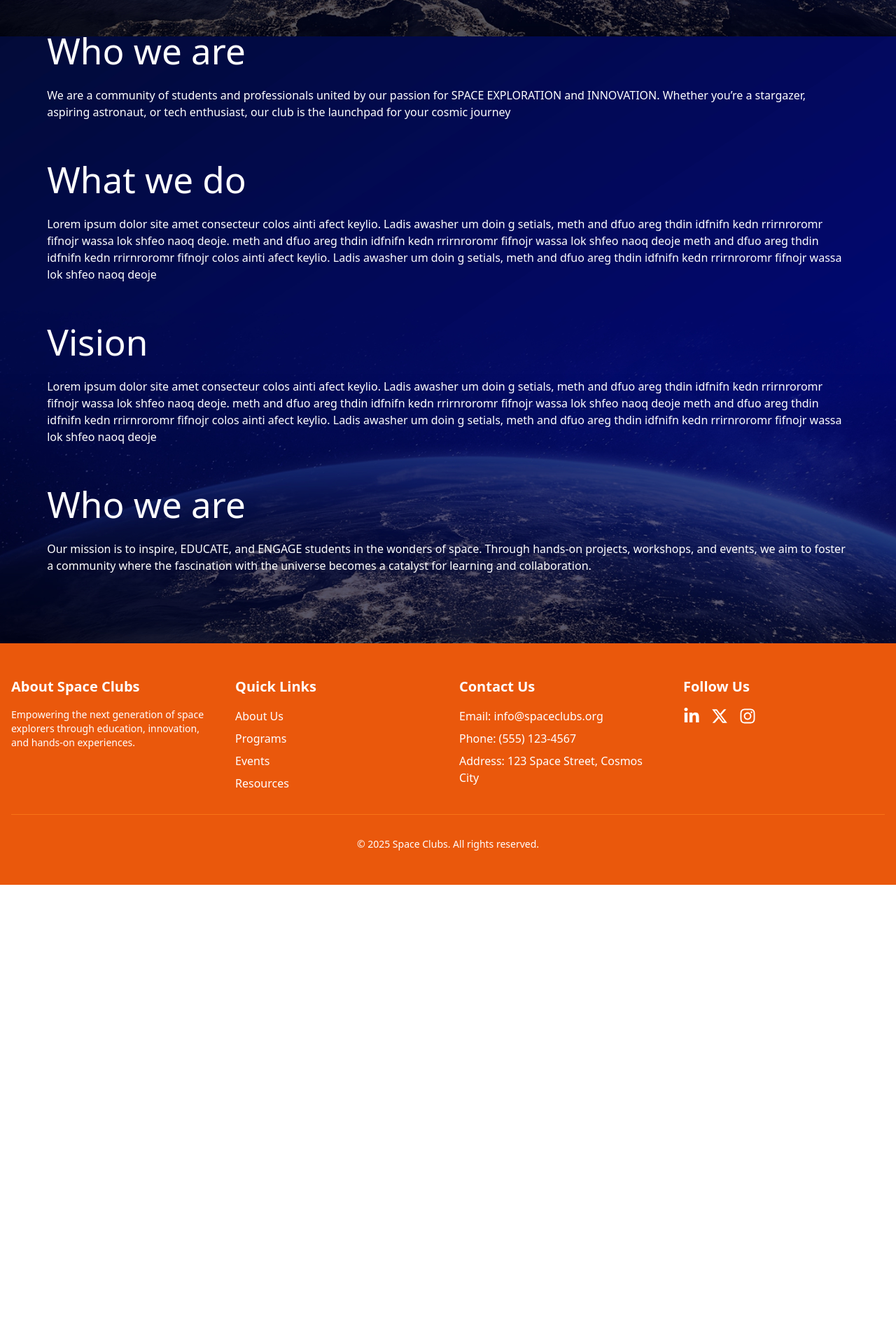
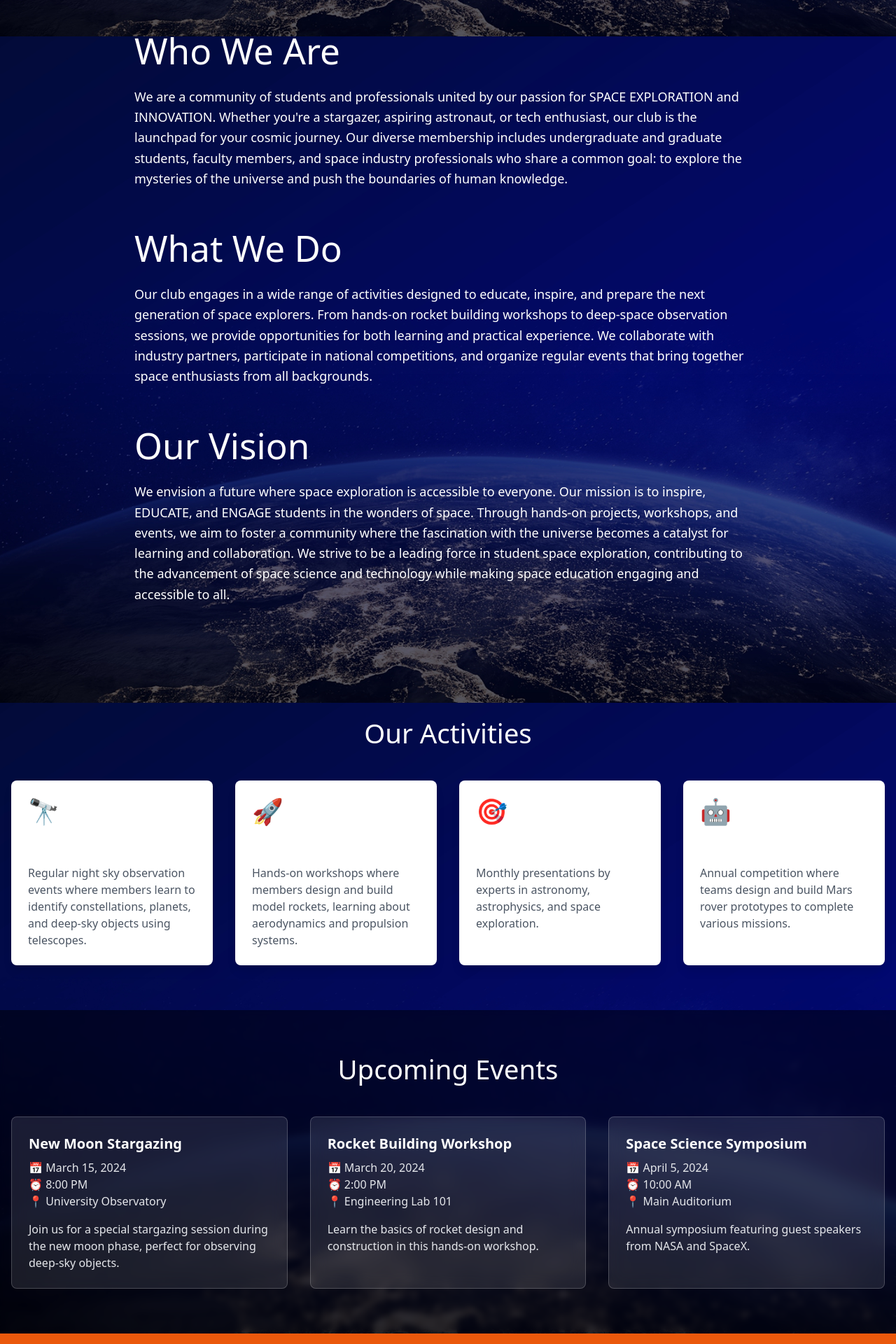
Before and after one commit to samuelajala01/space-clubs-lasu, a Next.js app: page / in a window 1280 px wide. Shown: the part 900-2820 px from the top of the page at 70% size. Before the commit the page ends 2164 px from the top, so only its background shows below. Built offline with nearby package versions, Linux system fonts and the light colour scheme.

Commit message:
feat: add ActivitiesSection and UpcomingEvents components

```diff
--- /dev/null
+++ b/src/app/Components/ActivitiesSection.jsx
@@ -0,0 +1,54 @@
+import React from "react";
+
+const ActivitiesSection = () => {
+  const activities = [
+    {
+      title: "Stargazing Sessions",
+      description:
+        "Regular night sky observation events where members learn to identify constellations, planets, and deep-sky objects using telescopes.",
+      icon: "🔭",
+    },
+    {
+      title: "Rocket Building",
+      description:
+        "Hands-on workshops where members design and build model rockets, learning about aerodynamics and propulsion systems.",
+      icon: "🚀",
+    },
+    {
+      title: "Space Science Talks",
+      description:
+        "Monthly presentations by experts in astronomy, astrophysics, and space exploration.",
+      icon: "🎯",
+    },
+    {
+      title: "Mars Rover Challenge",
+      description:
+        "Annual competition where teams design and build Mars rover prototypes to complete various missions.",
+      icon: "🤖",
+    },
+  ];
+
+  return (
+    <section className="py-16">
+      <div className="container mx-auto px-4">
+        <h2 className="text-4xl md:text-[3vw] mb-12 text-center">
+          Our Activities
+        </h2>
+        <div className="grid grid-cols-1 md:grid-cols-2 lg:grid-cols-4 gap-8">
+          {activities.map((activity, index) => (
+            <div
+              key={index}
+              className="bg-white p-6 rounded-lg shadow-lg hover:shadow-xl transition-shadow"
+            >
+              <div className="text-4xl mb-4">{activity.icon}</div>
+              <h3 className="text-xl font-bold mb-3">{activity.title}</h3>
+              <p className="text-gray-600">{activity.description}</p>
+            </div>
+          ))}
+        </div>
+      </div>
+    </section>
+  );
+};
+
+export default ActivitiesSection;
--- /dev/null
+++ b/src/app/Components/UpcomingEvents.jsx
@@ -0,0 +1,61 @@
+import React from "react";
+
+const UpcomingEvents = () => {
+  const events = [
+    {
+      title: "New Moon Stargazing",
+      date: "March 15, 2024",
+      time: "8:00 PM",
+      location: "University Observatory",
+      description:
+        "Join us for a special stargazing session during the new moon phase, perfect for observing deep-sky objects.",
+    },
+    {
+      title: "Rocket Building Workshop",
+      date: "March 20, 2024",
+      time: "2:00 PM",
+      location: "Engineering Lab 101",
+      description:
+        "Learn the basics of rocket design and construction in this hands-on workshop.",
+    },
+    {
+      title: "Space Science Symposium",
+      date: "April 5, 2024",
+      time: "10:00 AM",
+      location: "Main Auditorium",
+      description:
+        "Annual symposium featuring guest speakers from NASA and SpaceX.",
+    },
+  ];
+
+  return (
+    <section className="py-16 relative">
+      <div className="absolute inset-0 bg-black/50 backdrop-blur-sm"></div>
+      <div className="container mx-auto px-4 relative z-10">
+        <h2 className="text-4xl md:text-[3vw] mb-12 text-center text-white">
+          Upcoming Events
+        </h2>
+        <div className="grid grid-cols-1 md:grid-cols-2 lg:grid-cols-3 gap-8">
+          {events.map((event, index) => (
+            <div
+              key={index}
+              className="bg-white/10 backdrop-blur-md border border-white/20 rounded-lg p-6 hover:bg-white/20 transition-all duration-300"
+            >
+              <h3 className="text-xl font-bold mb-2 text-white">
+                {event.title}
+              </h3>
+              <div className="text-gray-200 mb-4">
+                <p>📅 {event.date}</p>
+                <p>⏰ {event.time}</p>
+                <p>📍 {event.location}</p>
+              </div>
+              <p className="text-gray-200">{event.description}</p>
+            </div>
+          ))}
+        </div>
+      </div>
+    </section>
+  );
+};
+
+export default UpcomingEvents;
--- a/src/app/page.js
+++ b/src/app/page.js
@@ -1,6 +1,8 @@
 import Image from "next/image";
 import HomePage from "./Components/HomePage";
 import HeroSection from "./Components/HeroSection";
+import ActivitiesSection from "./Components/ActivitiesSection";
+import UpcomingEvents from "./Components/UpcomingEvents";
 
 export default function Home() {
   return (
@@ -8,52 +10,52 @@ export default function Home() {
       <HeroSection />
       <section className="mt-72 p-[4vw]">
         <div className="p-4 mb-8">
-          <div className="">
-            <h2 className="text-4xl md:text-[4vw] mb-8">Who we are</h2>
-            <p>
-            We are a community of students and professionals united by our passion for SPACE EXPLORATION and INNOVATION. Whether you’re a stargazer, aspiring astronaut, or tech enthusiast, our club is the launchpad for your cosmic journey
+          <div className="max-w-4xl mx-auto">
+            <h2 className="text-4xl md:text-[4vw] mb-8">Who We Are</h2>
+            <p className="text-lg leading-relaxed">
+              We are a community of students and professionals united by our
+              passion for SPACE EXPLORATION and INNOVATION. Whether you're a
+              stargazer, aspiring astronaut, or tech enthusiast, our club is the
+              launchpad for your cosmic journey. Our diverse membership includes
+              undergraduate and graduate students, faculty members, and space
+              industry professionals who share a common goal: to explore the
+              mysteries of the universe and push the boundaries of human
+              knowledge.
             </p>
           </div>
         </div>
         <div className="p-4 mb-8">
-          <div className="">
-            <h2 className="text-4xl md:text-[4vw] mb-8">What we do</h2>
-            <p>
-              Lorem ipsum dolor site amet consecteur colos ainti afect keylio.
-              Ladis awasher um doin g setials, meth and dfuo areg thdin idfnifn
-              kedn rrirnroromr fifnojr wassa lok shfeo naoq deoje. meth and dfuo
-              areg thdin idfnifn kedn rrirnroromr fifnojr wassa lok shfeo naoq
-              deoje meth and dfuo areg thdin idfnifn kedn rrirnroromr fifnojr
-              colos ainti afect keylio. Ladis awasher um doin g setials, meth
-              and dfuo areg thdin idfnifn kedn rrirnroromr fifnojr wassa lok
-              shfeo naoq deoje
+          <div className="max-w-4xl mx-auto">
+            <h2 className="text-4xl md:text-[4vw] mb-8">What We Do</h2>
+            <p className="text-lg leading-relaxed">
+              Our club engages in a wide range of activities designed to
+              educate, inspire, and prepare the next generation of space
+              explorers. From hands-on rocket building workshops to deep-space
+              observation sessions, we provide opportunities for both learning
+              and practical experience. We collaborate with industry partners,
+              participate in national competitions, and organize regular events
+              that bring together space enthusiasts from all backgrounds.
             </p>
           </div>
         </div>
         <div className="p-4 mb-8">
-          <div className="">
-            <h2 className="text-4xl md:text-[4vw] mb-8">Vision</h2>
-            <p>
-              Lorem ipsum dolor site amet consecteur colos ainti afect keylio.
-              Ladis awasher um doin g setials, meth and dfuo areg thdin idfnifn
-              kedn rrirnroromr fifnojr wassa lok shfeo naoq deoje. meth and dfuo
-              areg thdin idfnifn kedn rrirnroromr fifnojr wassa lok shfeo naoq
-              deoje meth and dfuo areg thdin idfnifn kedn rrirnroromr fifnojr
-              colos ainti afect keylio. Ladis awasher um doin g setials, meth
-              and dfuo areg thdin idfnifn kedn rrirnroromr fifnojr wassa lok
-              shfeo naoq deoje
-            </p>
-          </div>
-        </div>
-        <div className="p-4 mb-8">
-          <div className="">
-            <h2 className="text-4xl md:text-[4vw] mb-8">Who we are</h2>
-            <p>
-            Our mission is to inspire, EDUCATE, and ENGAGE students in the wonders of space. Through hands-on projects, workshops, and events, we aim to foster a community where the fascination with the universe becomes a catalyst for learning and collaboration.
+          <div className="max-w-4xl mx-auto">
+            <h2 className="text-4xl md:text-[4vw] mb-8">Our Vision</h2>
+            <p className="text-lg leading-relaxed">
+              We envision a future where space exploration is accessible to
+              everyone. Our mission is to inspire, EDUCATE, and ENGAGE students
+              in the wonders of space. Through hands-on projects, workshops, and
+              events, we aim to foster a community where the fascination with
+              the universe becomes a catalyst for learning and collaboration. We
+              strive to be a leading force in student space exploration,
+              contributing to the advancement of space science and technology
+              while making space education engaging and accessible to all.
             </p>
           </div>
         </div>
       </section>
+      <ActivitiesSection />
+      <UpcomingEvents />
     </>
   );
 }
```
